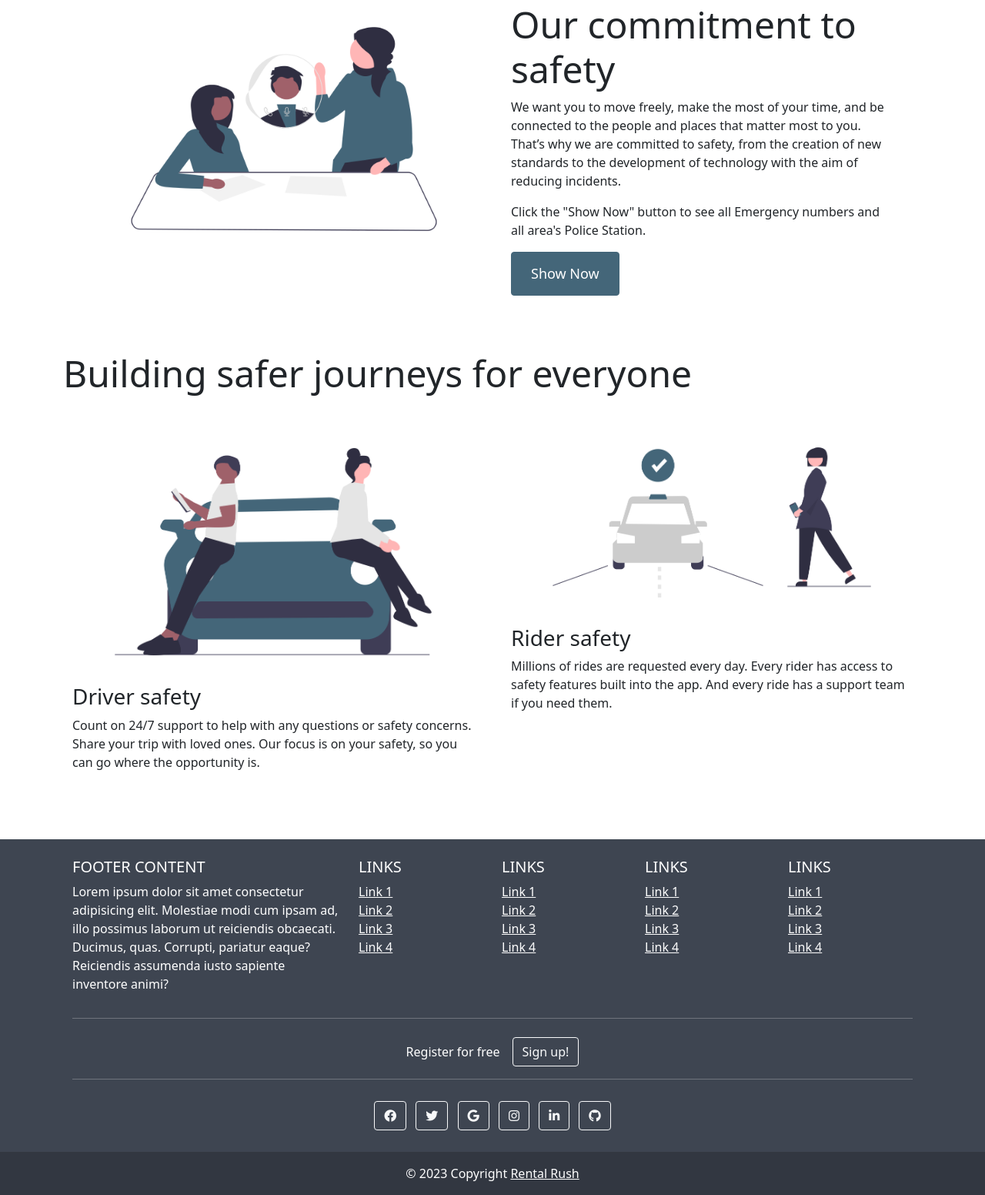
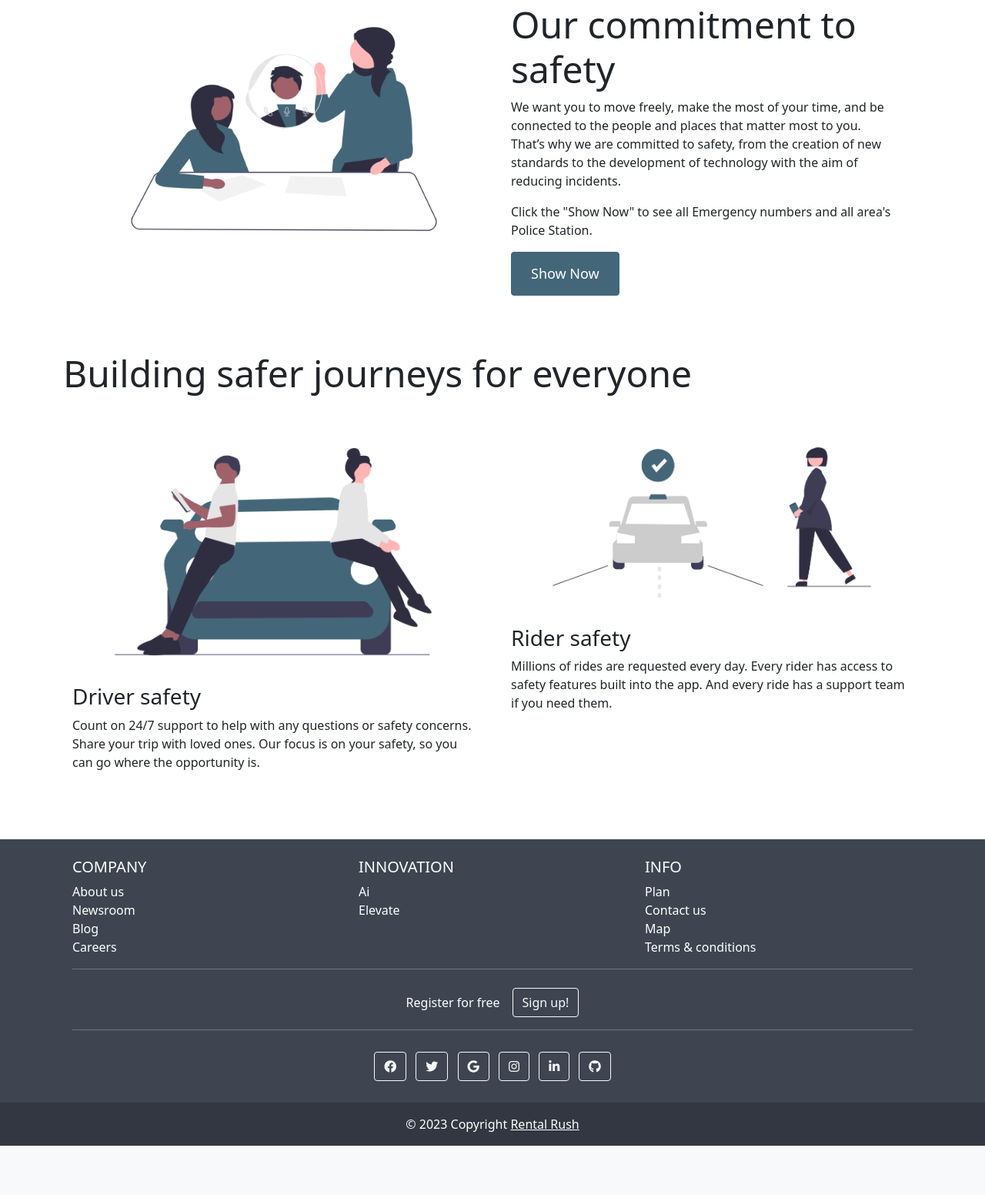
Before and after one commit to HridoySarkar/CarRental, a PHP site: page /safety.php in a window 1280 px wide. Shown: the part 157-1709 px from the top of the page at 77% size. After the commit the page ends 1645 px from the top, so only its background shows below. Run offline with PHP 8.4, Linux system fonts and the light colour scheme.

Commit message:
footer update

```diff
--- a/partials/footer.php
+++ b/partials/footer.php
@@ -1,4 +1,5 @@
 <link href="https://cdn.jsdelivr.net/npm/bootstrap@5.0.2/dist/css/bootstrap.min.css" rel="stylesheet" integrity="sha384-EVSTQN3/azprG1Anm3QDgpJLIm9Nao0Yz1ztcQTwFspd3yD65VohhpuuCOmLASjC" crossorigin="anonymous">
+<link rel="stylesheet" href="./style/custom_style.css">
 <script src="https://cdn.jsdelivr.net/npm/bootstrap@5.0.2/dist/js/bootstrap.bundle.min.js" integrity="sha384-MrcW6ZMFYlzcLA8Nl+NtUVF0sA7MsXsP1UyJoMp4YLEuNSfAP+JcXn/tWtIaxVXM" crossorigin="anonymous"></script>
 <link rel="stylesheet" href="/style/custom_style.css">
 <div class="container-fluid pt-5 p-0">
@@ -9,93 +10,57 @@
 
     <div class="container p-4 pb-0">
 
-      <section class="">
+      <section class="footer">
 
         <div class="row">
 
-          <div class="col-lg-4 col-md-6 mb-4 mb-md-0">
-            <h5 class="text-uppercase">FOOTER CONTENT</h5>
-
-            <p>
-              Lorem ipsum dolor sit amet consectetur adipisicing elit.
-              Molestiae modi cum ipsam ad, illo possimus laborum ut
-              reiciendis obcaecati. Ducimus, quas. Corrupti, pariatur eaque?
-              Reiciendis assumenda iusto sapiente inventore animi?
-            </p>
-          </div>
-
-          <div class="col-lg-2 col-md-6 mb-4 mb-md-0">
-            <h5 class="text-uppercase">Links</h5>
+          <div class="col-lg-4 col-md-4 mb-4 mb-md-0">
+            <h5 class="text-uppercase">Company</h5>
 
             <ul class="list-unstyled mb-0">
               <li>
-                <a href="#!" class="text-white">Link 1</a>
+                <a href="#!" class="text-white">About us</a>
               </li>
               <li>
-                <a href="#!" class="text-white">Link 2</a>
+                <a href="#!" class="text-white">Newsroom</a>
               </li>
               <li>
-                <a href="#!" class="text-white">Link 3</a>
+                <a href="#!" class="text-white">Blog</a>
               </li>
               <li>
-                <a href="#!" class="text-white">Link 4</a>
+                <a href="#!" class="text-white">Careers</a>
               </li>
             </ul>
           </div>
 
-          <div class="col-lg-2 col-md-6 mb-4 mb-md-0">
-            <h5 class="text-uppercase">Links</h5>
+          <div class="col-lg-4 col-md-4 mb-4 mb-md-0">
+            <h5 class="text-uppercase">Innovation</h5>
 
             <ul class="list-unstyled mb-0">
               <li>
-                <a href="#!" class="text-white">Link 1</a>
+                <a href="#!" class="text-white">Ai</a>
               </li>
               <li>
-                <a href="#!" class="text-white">Link 2</a>
-              </li>
-              <li>
-                <a href="#!" class="text-white">Link 3</a>
-              </li>
-              <li>
-                <a href="#!" class="text-white">Link 4</a>
+                <a href="#!" class="text-white">Elevate</a>
               </li>
             </ul>
           </div>
 
-          <div class="col-lg-2 col-md-6 mb-4 mb-md-0">
-            <h5 class="text-uppercase">Links</h5>
+          <div class="col-lg-4 col-md-4 mb-4 mb-md-0">
+            <h5 class="text-uppercase">Info</h5>
 
             <ul class="list-unstyled mb-0">
               <li>
-                <a href="#!" class="text-white">Link 1</a>
+                <a href="#!" class="text-white">Plan</a>
               </li>
               <li>
-                <a href="#!" class="text-white">Link 2</a>
+                <a href="#!" class="text-white">Contact us</a>
               </li>
               <li>
-                <a href="#!" class="text-white">Link 3</a>
+                <a href="#!" class="text-white">Map</a>
               </li>
               <li>
-                <a href="#!" class="text-white">Link 4</a>
-              </li>
-            </ul>
-          </div>
-
-          <div class="col-lg-2 col-md-6 mb-4 mb-md-0">
-            <h5 class="text-uppercase">Links</h5>
-
-            <ul class="list-unstyled mb-0">
-              <li>
-                <a href="#!" class="text-white">Link 1</a>
-              </li>
-              <li>
-                <a href="#!" class="text-white">Link 2</a>
-              </li>
-              <li>
-                <a href="#!" class="text-white">Link 3</a>
-              </li>
-              <li>
-                <a href="#!" class="text-white">Link 4</a>
+                <a href="#!" class="text-white">Terms & conditions</a>
               </li>
             </ul>
           </div>
--- a/safety.php
+++ b/safety.php
@@ -26,7 +26,7 @@ include 'partials/userNav.php';
         <div class="col-lg-6 p-4">
             <h1 class="display-5 fw-700">Our commitment to safety</h1>
             <p>We want you to move freely, make the most of your time, and be connected to the people and places that matter most to you. That’s why we are committed to safety, from the creation of new standards to the development of technology with the aim of reducing incidents.</p>
-            <p>Click the "Show Now" button to see all Emergency numbers and all area's Police Station.</p>
+            <p>Click the "<span class="text-bold">Show Now</span>" to see all Emergency numbers and all area's Police Station.</p>
             <button class="btn cta-btn" id="my-btn">Show Now</button>
         </div>
             <div class="safety" id="safe-table">
@@ -34,17 +34,17 @@ include 'partials/userNav.php';
   <thead>
     <tr>
       <th scope="col">#</th>
-      <th scope="col">First</th>
-      <th scope="col">Last</th>
-      <th scope="col">Handle</th>
+      <th scope="col">Thana</th>
+      <th scope="col">Number</th>
+      <th scope="col">Area & Location</th>
     </tr>
   </thead>
   <tbody>
     <tr>
       <th scope="row">1</th>
-      <td>Mark</td>
-      <td>Otto</td>
-      <td>@mdo</td>
+      <td>Banani</td>
+      <td>0170000001</td>
+      <td>Banani</td>
     </tr>
     <tr>
       <th scope="row">2</th>
--- a/style/custom_style.css
+++ b/style/custom_style.css
@@ -14,3 +14,7 @@
     background-color: #3f3d56 !important;
     border-color:#3f3d56 !important;
 }
+
+li>a{
+    text-decoration: none !important;
+}
```
